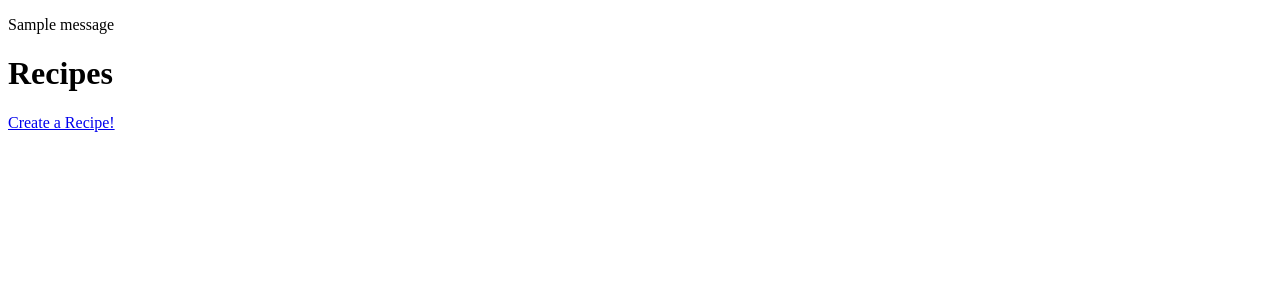
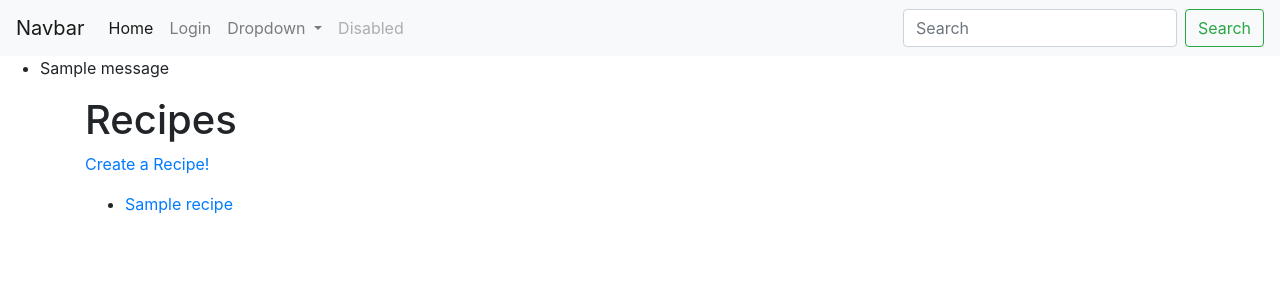
Before and after one commit to AmyYang1799/HB-Project-web-app, a Flask app: page /recipes in a window 1280 px wide. Shown: the top 300 px of the page. Run offline with Flask 2, Linux system fonts and the light colour scheme; the visitor is signed in with stand-in values (Sample User, id 1); tables that the repository leaves empty hold one stand-in row (values such as "Sample post"); one stand-in notice (Sample message) is shown.

Commit message:
Modified server.py to add user to session. Users only able to view recipes and add recipes if logged in(user in session). Added navbar using bootstrap.

```diff
--- a/crud.py
+++ b/crud.py
@@ -21,7 +21,7 @@ def create_user(email, password, fname, lname):
 
     return user
 
-def create_recipe(recipe_name, date_created, prep_time, cook_time, num_servings, ingredients, directions):
+def create_recipe(recipe_name, date_created, prep_time, cook_time, num_servings, ingredients, directions, user_id):
     """Create and return a new recipe."""
 
     print(recipe_name)
@@ -31,6 +31,7 @@ def create_recipe(recipe_name, date_created, prep_time, cook_time, num_servings,
     print(num_servings)
     print(ingredients)
     print(directions)
+    print(user_id)
 
     recipe = Recipe(recipe_name=recipe_name,
                   date_created=date_created,
@@ -38,7 +39,8 @@ def create_recipe(recipe_name, date_created, prep_time, cook_time, num_servings,
                   cook_time=cook_time,
                   num_servings=num_servings,
                   ingredients=ingredients,
-                  directions=directions
+                  directions=directions,
+                  user_id=user_id
                   )
 
     db.session.add(recipe)
@@ -75,3 +77,8 @@ def get_user_by_email(email):
     """Return a user by email."""
 
     return User.query.filter(User.email == email).first()
+
+def get_recipe_by_id(recipe_id):
+    """Return a recipe by primary key."""
+
+    return Recipe.query.get(recipe_id)
--- a/model.py
+++ b/model.py
@@ -21,7 +21,7 @@ class User(db.Model):
     lname = db.Column(db.String(30), nullable=False)
 
     # ingredients = a list of Ingredient objects
-    image = db.relationship("Image")
+
     recipe = db.relationship("Recipe")
 
     def __repr__(self):
@@ -47,7 +47,7 @@ class Recipe(db.Model):
 
     # ingredients = a list of Ingredient objects
     user = db.relationship("User")
-    image = db.relationship("Image")
+
 
     def __repr__(self):
         return f'<Recipe recipe_id={ self.recipe_id } recipe_name={self.recipe_name} date_created={self.date_created} prep_time={ self.prep_time } cook_time={ self.cook_time } num_servings={ self.num_servings } ingredients={ self.ingredients } directions={ self.directions } user_id={self.user_id} >'
--- a/server.py
+++ b/server.py
@@ -22,6 +22,18 @@ def homepage():
 
 @app.route("/login", methods=["GET", "POST"])
 def login():
+    # if request.method == "POST":
+    #     email = request.form["email"]
+    #     password= request.form["password"]
+    #     user == crud.get_user_by_email(email)
+
+    #     if email == user and password == user.password:
+    #         session["user"] = user
+    #         flash("You were successfully logged in!")
+    #         return redirect(url_for("view_recipes"))
+    #     else:
+    #         flash("Invalid credentials")
+
     if request.method == "POST":
 
         email = request.form["email"]
@@ -29,44 +41,76 @@ def login():
         if email != None:
             user = crud.get_user_by_email(email)
 
-            if request.form["password"] != user.password:
-
+            if user and request.form["password"] != user.password:
                 flash("Invalid credentials")
             else:
-                #session["User"] = user.user_id
+                session["user"] = user.user_id
+                print(user.user_id)
+                flash("You were successfully logged in!")
+                return redirect(url_for("view_recipes"))
 
-                flash("You were successfully logged in!")
-                return redirect(url_for('view_recipes'))
+
+    if "user" in session:
+        flash("Already logged in!")
+        return redirect(url_for('view_recipes'))
 
     return render_template('login.html')
 
-@app.route("/signup", methods=["POST"])
+@app.route("/signup", methods=["GET", "POST"])
 def create_account():
     if request.method == "POST":
-        email = request.form.get('email')
-        password = request.form.get('password')
+        email = request.form.get("email")
+        password = request.form.get("password")
 
         user = crud.get_user_by_email(email)
         if user:
-            flash('Cannot create an account with that email. Try again.')
+            flash("Cannot create an account with that email. Try again.")
         else:
+            fname = request.form.get("fname")
+            lname = request.form.get("lname")
             crud.create_user(email, password, fname, lname)
-            flash('Account created! Please log in.')
+            flash("Account created! Please log in.")
+            return redirect(url_for("login"))
 
     return render_template("signup.html")
+
+@app.route('/recipes/<recipe_id>')
+def show_recipe(recipe_id):
+    """Show details on a particular recipe."""
+
+    if "user" not in session:
+        flash("Please log in!")
+        return redirect("/login")
+
+    recipe = crud.get_recipe_by_id(recipe_id)
+
+    return render_template("recipe_details.html", recipe=recipe)
+
 
 @app.route("/recipes", methods=["GET", "POST"])
 def view_recipes():
     """View recipes"""
 
-    # recipes = crud.get_recipes()
+    # if "user" in session:
+    #     user = session["user"]
+    #     recipes = crud.get_recipes()
+    #     return render_template("recipes.html", recipes=recipes, user=user)
+    # else:
+    #     return redirect(url_for("login"))
+    if "user" not in session:
+        flash("Please log in!")
+        return redirect("/login")
 
-    return render_template("recipes.html")
+    recipes = crud.get_recipes()
+
+    return render_template("recipes.html", recipes=recipes)
 
 
 @app.route("/add_recipe", methods=["GET", "POST"])
 def add_recipe():
-
+    if "user" not in session:
+        flash("Please log in!")
+        return redirect("/login")
     if request.method == "POST":
         recipe_name = request.form.get("recipe_name")
         date_created = datetime.now()
@@ -75,19 +119,20 @@ def add_recipe():
         num_servings = request.form.get("num_servings")
         ingredients = request.form.get("ingredients")
         directions = request.form.get("directions")
-
-        #user = session['User']
+        user_id = session["user"]
 
         crud.create_recipe(recipe_name, date_created, prep_time,
-            cook_time, num_servings, ingredients, directions)
+            cook_time, num_servings, ingredients, directions, user_id)
         flash("Recipe added!")
-
+        return redirect(url_for("view_recipes"))
 
     return render_template("recipe_form.html")
 
 @app.route("/logout")
 def logout():
-    flash("You have successfully logged out!", "info")
+    if "user" in session:
+        user = session["user"]
+        flash("You have successfully logged out!", "info")
     session.pop("user", None)
     return redirect("/login")
 
--- a/templates/base.html
+++ b/templates/base.html
@@ -1,23 +1,76 @@
 <!doctype html>
 <html>
   <head>
+    <link rel="stylesheet" href="https://cdn.jsdelivr.net/npm/bootstrap@4.5.3/dist/css/bootstrap.min.css" integrity="sha384-TX8t27EcRE3e/ihU7zmQxVncDAy5uIKz4rEkgIXeMed4M0jlfIDPvg6uqKI2xXr2" crossorigin="anonymous">
+
+    <!-- Font Awesome -->
+    <link rel="stylesheet" href="https://stackpath.bootstrapcdn.com/font-awesome/4.7.0/css/font-awesome.min.css">
+
     <meta charset="utf-8">
     <meta name="viewport" content="width=device-width">
     <title>
-      {% block title %}{% endblock %}
+      {% block title %}My Recipes Web App{% endblock %}
     </title>
 
     {% block head %}{% endblock %}
   </head>
   <body>
-    {% for msg in get_flashed_messages() %}
-      <p class="flash-msg">
-        {{ msg }}
-      </p>
-    {% endfor %}
+
+
+    <!-- Navigation Bar -->
+    <nav class="navbar navbar-expand-lg navbar-light bg-light">
+      <a class="navbar-brand" href="#">Navbar</a>
+      <button class="navbar-toggler" type="button" data-toggle="collapse" data-target="#navbarSupportedContent" aria-controls="navbarSupportedContent" aria-expanded="false" aria-label="Toggle navigation">
+        <span class="navbar-toggler-icon"></span>
+      </button>
+
+      <div class="collapse navbar-collapse" id="navbarSupportedContent">
+        <ul class="navbar-nav mr-auto">
+          <li class="nav-item active">
+            <a class="nav-link" href="/">Home <span class="sr-only">(current)</span></a>
+          </li>
+          <li class="nav-item">
+            <a class="nav-link" href="{{ url_for('login') }}">Login</a>
+          </li>
+          <li class="nav-item dropdown">
+            <a class="nav-link dropdown-toggle" href="#" id="navbarDropdown" role="button" data-toggle="dropdown" aria-haspopup="true" aria-expanded="false">
+              Dropdown
+            </a>
+            <div class="dropdown-menu" aria-labelledby="navbarDropdown">
+              <a class="dropdown-item" href="/recipes">Recipes</a>
+              <a class="dropdown-item" href="/add_recipe">Add a Recipe</a>
+              <div class="dropdown-divider"></div>
+              <a class="dropdown-item" href="#">Something else here</a>
+            </div>
+          </li>
+          <li class="nav-item">
+            <a class="nav-link disabled" href="#">Disabled</a>
+          </li>
+        </ul>
+        <form class="form-inline my-2 my-lg-0">
+          <input class="form-control mr-sm-2" type="search" placeholder="Search" aria-label="Search">
+          <button class="btn btn-outline-success my-2 my-sm-0" type="submit">Search</button>
+        </form>
+      </div>
+    </nav>
+
+
+
+    <ul>
+      {% for message in get_flashed_messages() %}
+        <li>{{ message }}</li>
+      {% endfor %}
+    </ul>
 
     {% block body %}{% endblock %}
 
     {% block after_body %}{% endblock %}
+    <script
+    src="https://code.jquery.com/jquery-3.5.1.js"
+    integrity="sha256-QWo7LDvxbWT2tbbQ97B53yJnYU3WhH/C8ycbRAkjPDc="
+    crossorigin="anonymous"></script>
+    <script src="https://code.jquery.com/jquery-3.5.1.slim.min.js" integrity="sha384-DfXdz2htPH0lsSSs5nCTpuj/zy4C+OGpamoFVy38MVBnE+IbbVYUew+OrCXaRkfj" crossorigin="anonymous"></script>
+    <script src="https://cdn.jsdelivr.net/npm/bootstrap@4.5.3/dist/js/bootstrap.bundle.min.js" integrity="sha384-ho+j7jyWK8fNQe+A12Hb8AhRq26LrZ/JpcUGGOn+Y7RsweNrtN/tE3MoK7ZeZDyx" crossorigin="anonymous"></script>
+
   </body>
 </html>
--- a/templates/recipes.html
+++ b/templates/recipes.html
@@ -1,7 +1,23 @@
 {% extends 'base.html' %}
-
+{% block title %}All Recipes{% endblock %}
 {% block body %}
+<div class="container">
 <h1>Recipes</h1>
 
+
+
 <p><a href="{{ url_for('add_recipe') }}">Create a Recipe!</a></p>
+
+
+
+  <ul>
+    {% for recipe in recipes %}
+      <li>
+        <a href="/recipes/{{ recipe.recipe_id }}">
+          {{ recipe.recipe_name }}
+        </a>
+      </li>
+    {% endfor %}
+  </ul>
+</div>
 {% endblock %}
```
Also changed, not shown: templates/index.html (+9 -3 lines), templates/login.html (+5 -3 lines), templates/recipe_details.html (added, +23 -0 lines), templates/recipe_form.html (+22 -8 lines), templates/signup.html (+5 -5 lines).
